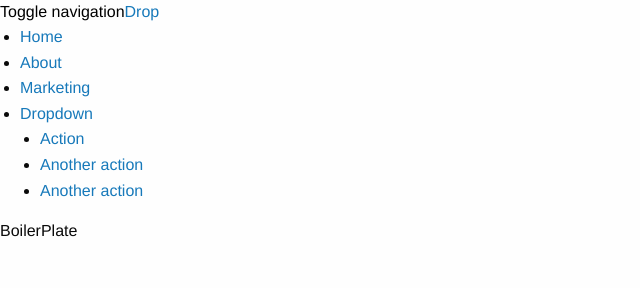
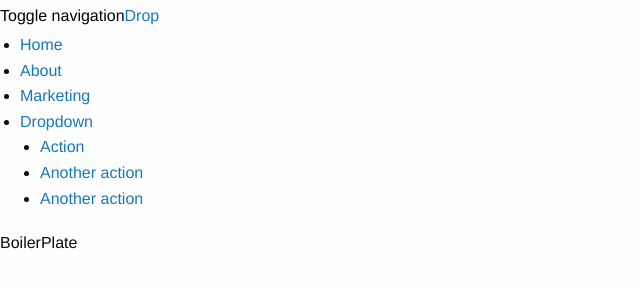
Before and after one commit to alexeyving/Drop, a website built with webpack: page src/html/index.pug in a window 1280 px wide. Shown: the whole page, without its empty margins (0-640 px from the left). Built offline with nearby package versions, Linux system fonts and the light colour scheme.

Commit message:
Set up foundation
set up foundation config

```diff
--- /dev/null
+++ b/src/scss/common/foundation.scss
@@ -0,0 +1,2 @@
+@import '~foundation-sites/scss/foundation';
+@include foundation-everything(true);
--- a/src/scss/common/index.scss
+++ b/src/scss/common/index.scss
@@ -0,0 +1,2 @@
+@import 'variables';
+@import "foundation";
--- /dev/null
+++ b/src/scss/common/variables.scss
@@ -0,0 +1,2 @@
+@import '~foundation-sites/scss/global';
+$global-lineheight: 2;
--- a/src/scss/foundation.scss
+++ /dev/null
@@ -1,3 +0,0 @@
-@import '~foundation-sites/scss/foundation';
-@include foundation-everything;
-$global-font-size: 500%;
--- a/src/scss/index.scss
+++ b/src/scss/index.scss
@@ -1,4 +1,2 @@
-@import "foundation";
-@import "variables";
 @import "common/index";
 @import "components/index";
```
Also changed, not shown: dist/styles.css, src/scss/variables.scss (deleted).
